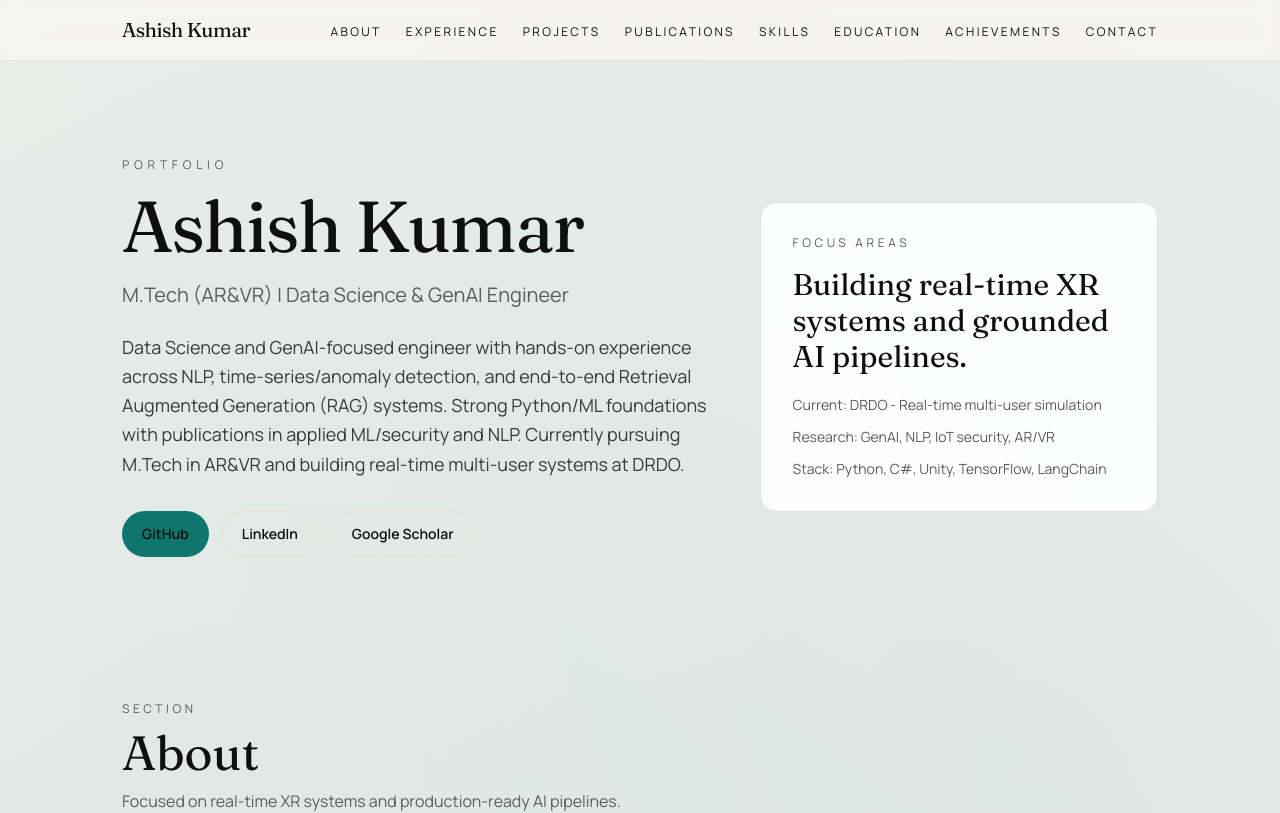
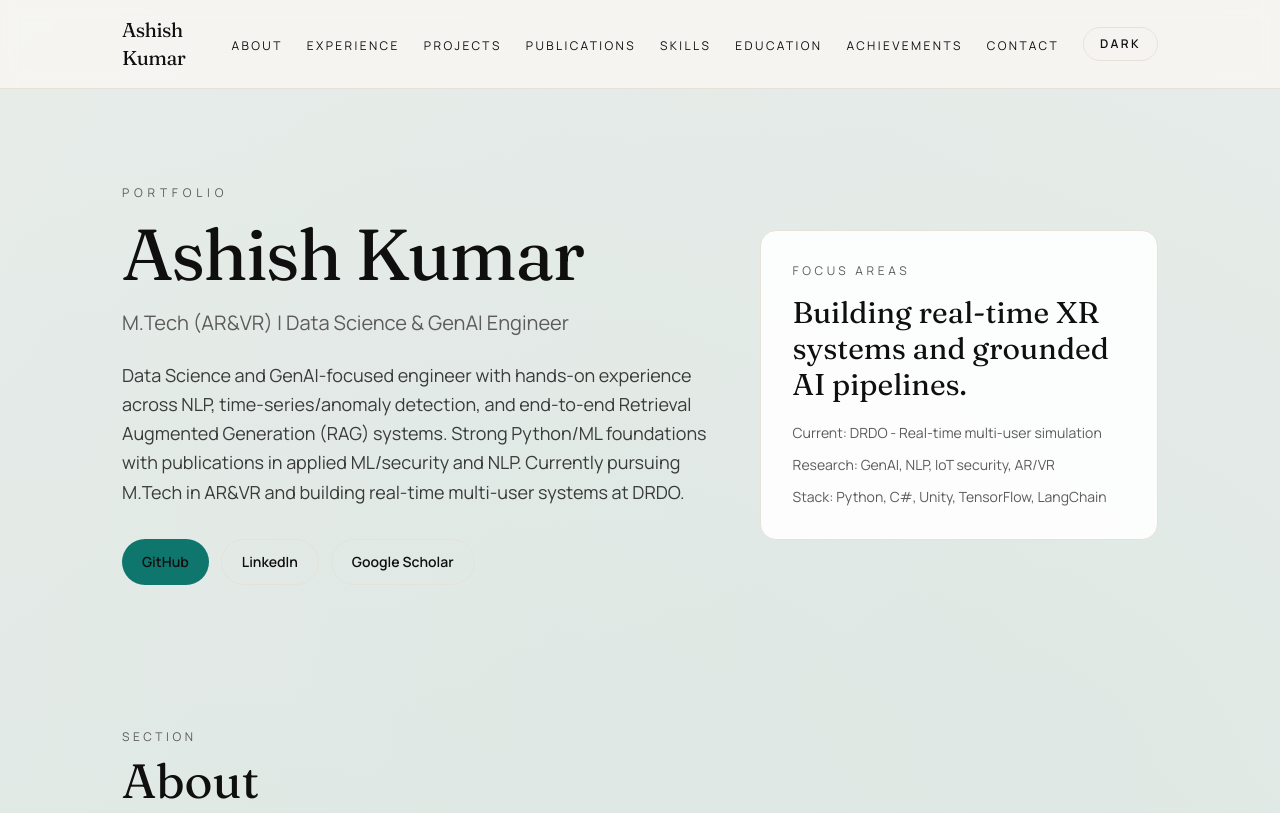
Before and after one commit to ashish620-boogle/portfolio, a Next.js app: page / in a window 1280 px wide. Shown: the top 813 px of the page. Built offline with nearby package versions, Linux system fonts and the light colour scheme.

Commit message:
Add light/dark mode toggle

```diff
--- a/src/app/globals.css
+++ b/src/app/globals.css
@@ -7,6 +7,17 @@
   --color-muted: #5c5c5c;
   --color-line: #e6e2da;
   --color-accent: #0f766e;
+  --color-accent-dark: #0a5f58;
+}
+
+.dark {
+  --color-ink: #f3f2ef;
+  --color-canvas: #0c0d0f;
+  --color-mist: #121418;
+  --color-muted: #b7b4ae;
+  --color-line: #24272c;
+  --color-accent: #2dd4bf;
+  --color-accent-dark: #14b8a6;
 }
 
 @theme inline {
@@ -31,8 +42,8 @@ html {
 }
 
 body {
-  background-color: #f7f5f2;
-  color: #0f0f0f;
+  background-color: var(--color-canvas);
+  color: var(--color-ink);
   font-family: var(--font-body), system-ui, sans-serif;
   min-height: 100vh;
   background-image: radial-gradient(
@@ -43,6 +54,19 @@ body {
     radial-gradient(
       circle at 80% 10%,
       rgba(15, 118, 110, 0.06),
+      transparent 40%
+    );
+}
+
+.dark body {
+  background-image: radial-gradient(
+      circle at 20% 20%,
+      rgba(45, 212, 191, 0.08),
+      transparent 45%
+    ),
+    radial-gradient(
+      circle at 80% 10%,
+      rgba(45, 212, 191, 0.06),
       transparent 40%
     );
 }
--- a/src/components/Navigation.tsx
+++ b/src/components/Navigation.tsx
@@ -1,6 +1,7 @@
 "use client";
 
 import { useState } from "react";
+import ThemeToggle from "./ThemeToggle";
 
 const navLinks = [
   { label: "About", href: "#about" },
@@ -40,7 +41,8 @@ export default function Navigation() {
           Menu
         </button>
 
-        <ul className="hidden md:flex gap-6 text-sm lg:text-base">
+        <div className="hidden md:flex items-center gap-6 text-sm lg:text-base">
+          <ul className="flex gap-6">
             {navLinks.map((link) => (
               <li key={link.href}>
                 <a
@@ -52,6 +54,9 @@ export default function Navigation() {
               </li>
             ))}
           </ul>
+          <ThemeToggle />
+        </div>
+
       </nav>
 
       <div
@@ -72,6 +77,9 @@ export default function Navigation() {
               </a>
             </li>
           ))}
+          <li className="pt-3">
+            <ThemeToggle />
+          </li>
         </ul>
       </div>
     </header>
--- /dev/null
+++ b/src/components/ThemeToggle.tsx
@@ -0,0 +1,41 @@
+"use client";
+
+import { useEffect, useState } from "react";
+
+export default function ThemeToggle() {
+  const [mounted, setMounted] = useState(false);
+  const [isDark, setIsDark] = useState(false);
+
+  useEffect(() => {
+    const stored = window.localStorage.getItem("theme");
+    const prefersDark =
+      window.matchMedia &&
+      window.matchMedia("(prefers-color-scheme: dark)").matches;
+    const shouldUseDark = stored ? stored === "dark" : prefersDark;
+    document.documentElement.classList.toggle("dark", shouldUseDark);
+    setIsDark(shouldUseDark);
+    setMounted(true);
+  }, []);
+
+  const toggleTheme = () => {
+    const next = !isDark;
+    document.documentElement.classList.toggle("dark", next);
+    window.localStorage.setItem("theme", next ? "dark" : "light");
+    setIsDark(next);
+  };
+
+  if (!mounted) {
+    return null;
+  }
+
+  return (
+    <button
+      type="button"
+      onClick={toggleTheme}
+      className="inline-flex items-center justify-center rounded-full border border-line px-4 py-2 text-xs font-semibold uppercase tracking-[0.2em] text-ink hover:border-ink transition-colors"
+      aria-label="Toggle dark mode"
+    >
+      {isDark ? "Light" : "Dark"}
+    </button>
+  );
+}
--- a/tailwind.config.ts
+++ b/tailwind.config.ts
@@ -5,13 +5,13 @@ const config: Config = {
   theme: {
     extend: {
       colors: {
-        ink: "#0f0f0f",
-        canvas: "#f7f5f2",
-        mist: "#ffffff",
-        muted: "#5c5c5c",
-        line: "#e6e2da",
-        accent: "#0f766e",
-        accentDark: "#0a5f58",
+        ink: "var(--color-ink)",
+        canvas: "var(--color-canvas)",
+        mist: "var(--color-mist)",
+        muted: "var(--color-muted)",
+        line: "var(--color-line)",
+        accent: "var(--color-accent)",
+        accentDark: "var(--color-accent-dark)",
       },
       fontFamily: {
         display: ["var(--font-display)"],
```
Lines whose indentation alone changed are shown as unchanged.
